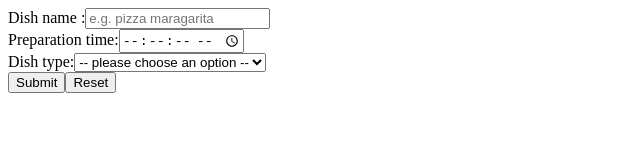
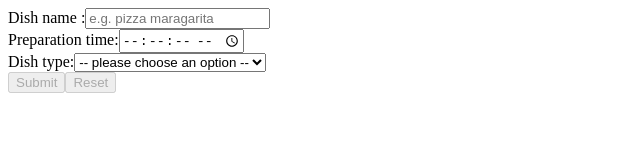
Before and after one commit to gptak/hexocean-task, a React (Create React App) app: page / in a window 1280 px wide. Shown: the top 162 px of the page, without its empty margins (0-640 px from the left). Built offline with nearby package versions, Linux system fonts and the light colour scheme.

Commit message:
reset on submit added

```diff
--- a/src/components/Form.js
+++ b/src/components/Form.js
@@ -7,16 +7,25 @@ export function FormTemplate(props) {
       onSubmit={props.onSubmit}
       validate={props.validate}
       render={(renderProps) => (
-        <form onSubmit={renderProps.handleSubmit}>
+        <form
+          onSubmit={(event) => {
+            renderProps.handleSubmit(event).then(() => {
+              renderProps.form.restart();
+            });
+          }}
+        >
           {props.children(renderProps)}
           <div>
-            <button type="submit" disabled={renderProps.submitting}>
+            <button
+              type="submit"
+              disabled={renderProps.submitting || renderProps.pristine}
+            >
               Submit
             </button>
             <button
               type="button"
               onClick={renderProps.form.reset}
-              disabled={renderProps.submitting}
+              disabled={renderProps.submitting || renderProps.pristine}
             >
               Reset
             </button>
--- a/src/components/submit.js
+++ b/src/components/submit.js
@@ -30,6 +30,7 @@ const submit = async (values) => {
       data: values,
     });
     console.log(response.data);
+
   } catch (error) {
     console.log(error.response.data);
     if (error.response.status === 400) return { ...error.response.data };
```
